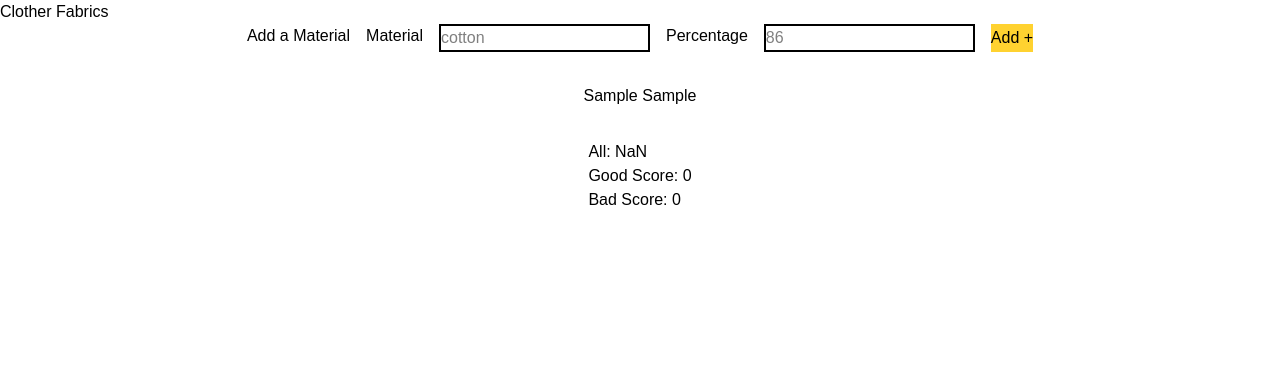
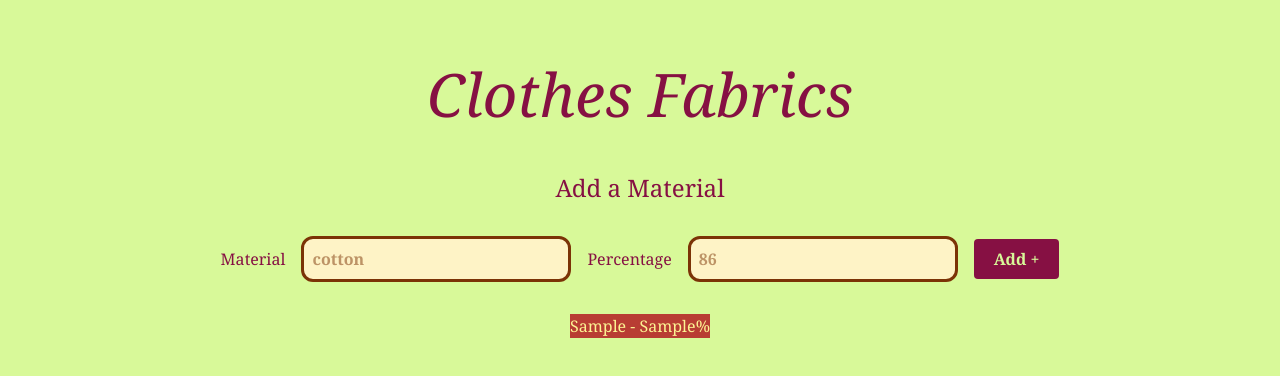
Before and after one commit to keoty96/clothes-fabrics, a Next.js app: page / in a window 1280 px wide. Both pictures are taken after typing "Sample", "Sample" into the empty fields and a click on the button "Add +". Shown: the top 376 px of the page. Built offline with nearby package versions, Linux system fonts and the light colour scheme.

Commit message:
add styles + ux

```diff
--- a/app/components/MaterialForm.tsx
+++ b/app/components/MaterialForm.tsx
@@ -3,14 +3,15 @@
 interface Fabrics {
   material: string;
   percentage: string;
+  className: string;
 }
 
-import { use, useState } from "react";
+import { useState } from "react";
 
 export default function MaterialForm() {
-
   const goodFabrics = ["cotton", "linen", "wool"];
   const badFabrics = ["polyester", "viscose", "rayon", "elastene"];
+  const fabricsClasses = ["sriracha", "belacan", "thousand-island", "mustard", "soy-sauce", "ketchup", "satay", "kewpie"];
 
   const [material, setMaterial] = useState("");
   const [percentage, setPercentage] = useState("");
@@ -21,20 +22,23 @@ export default function MaterialForm() {
 
   const handleFabrics = () => {
     if (material.length > 0 && percentage.length > 0) {
+      const randomIndex = Math.floor(Math.random() * fabricsClasses.length);
+
       const newFabrics: Fabrics = {
         material: material,
         percentage: percentage,
+        className: fabricsClasses[randomIndex]
       };
 
       setFabricList((prev) => [...prev, newFabrics]);
 
       setCounter((prev) => prev + parseInt(percentage));
 
-      if(goodFabrics.includes(material)) {
-        setGoodScore(prev => prev + parseInt(percentage))
+      if (goodFabrics.includes(material)) {
+        setGoodScore((prev) => prev + parseInt(percentage));
       }
-      if(badFabrics.includes(material)) {
-        setBadScore(prev => prev + parseInt(percentage))
+      if (badFabrics.includes(material)) {
+        setBadScore((prev) => prev + parseInt(percentage));
       }
 
       // clean
@@ -45,8 +49,9 @@ export default function MaterialForm() {
 
   return (
     <div className="grid gap-4">
-      <div className="flex gap-4 justify-center">
-        <p>Add a Material</p>
+      <div className="flex flex-col gap-8 justify-center items-center">
+        <p className="text-2xl">Add a Material</p>
+        <div className="flex gap-4 justify-center items-center">
           <label>Material</label>
           <input
             onChange={(e) => setMaterial(e.target.value)}
@@ -54,7 +59,8 @@ export default function MaterialForm() {
             type="text"
             name="material"
             placeholder="cotton"
-          className="border-2"
+            className="border-3 bg-amber-100 text-amber-900 p-2 rounded-xl font-semibold focus:outline-current disabled:opacity-50"
+            disabled={counter >= 100 ? true : false}
           />
 
           <label>Percentage</label>
@@ -64,40 +70,35 @@ export default function MaterialForm() {
             type="text"
             name="percentage"
             placeholder="86"
-          className="border-2"
+            className="border-3 bg-amber-100 text-amber-900 p-2 rounded-xl font-semibold focus:outline-current disabled:opacity-50"
+            disabled={counter >= 100 ? true : false}
           />
-        <button className="bg-amber-300" onClick={handleFabrics}>
+          <button className="bg-pink-900 text-lime-200 font-semibold p-2 pl-5 pr-5 rounded cursor-pointer" onClick={handleFabrics}>
             Add +
           </button>
+        </div>
       </div>
 
       <div className="flex w-3xl m-auto p-4 gap-2 justify-center">
         {fabricList.map((fabric, index) => (
-          <div key={index}>
-            {fabric.material} {fabric.percentage}
+          <div className={`${fabric.className}`} key={index}>
+            {fabric.material} - {fabric.percentage}%
           </div>
         ))}
       </div>
 
-      <div className="grid justify-center">
+      {/* <div className="grid justify-center">
         <p>All: {counter}</p>
         <p>Good Score: {goodScore}</p>
         <p>Bad Score: {badScore}</p>
-      </div>
+      </div> */}
 
       <div className="grid justify-center">
-        { goodScore >= 70 ?
-        <p>High Quality</p>
-        : "" }
+        {goodScore >= 70 && badScore < 70 ? <p>High Quality</p> : ""}
 
-        { goodScore >= 50 && goodScore < 70 ?
-        <p>Medium Quality</p>
-        : "" }
+        {goodScore >= 50 && goodScore < 70 && badScore >= 70 ? <p>Medium Quality</p> : ""}
 
-        { goodScore < 50 && goodScore > 0 ?
-        <p>Low Quality</p>
-        : "" }
-
+        {goodScore < 50 && badScore >= 50 ? <p>Low Quality</p> : ""}
       </div>
     </div>
   );
--- a/app/globals.css
+++ b/app/globals.css
@@ -12,3 +12,36 @@
 body {
   font-family: Arial, Helvetica, sans-serif;
 }
+
+.sriracha {
+  background-color: #ec5422;
+  color: #eff49d;
+}
+.belacan {
+  background-color: #653651;
+  color: #f9eaa7;
+}
+.thousand-island {
+  background-color: #f9ccad;
+  color: #5b1e21;
+}
+.mustard {
+  background-color: #f0d811;
+  color: #632921;
+}
+.soy-sauce {
+  background-color: #681f24;
+  color: #fffa9d;
+}
+.ketchup {
+  background-color: #b83d33;
+  color: #fdf493;
+}
+.satay {
+  background-color: #d5a83a;
+  color: #5b1f1e;
+}
+.kewpie {
+  background-color: #ffecb6;
+  color: #5e2724;
+}
--- a/app/page.tsx
+++ b/app/page.tsx
@@ -3,8 +3,8 @@ import MaterialForm from "./components/MaterialForm";
 
 export default function Home() {
   return (
-    <main>
-      <h1>Clother Fabrics</h1>
+    <main className="bg-lime-200 text-pink-900 font-serif min-h-svh pt-16 flex flex-col gap-12">
+      <h1 className="text-6xl text-center italic">Clothes Fabrics</h1>
       <MaterialForm />
     </main>
   );
```
Lines whose indentation alone changed are shown as unchanged.
